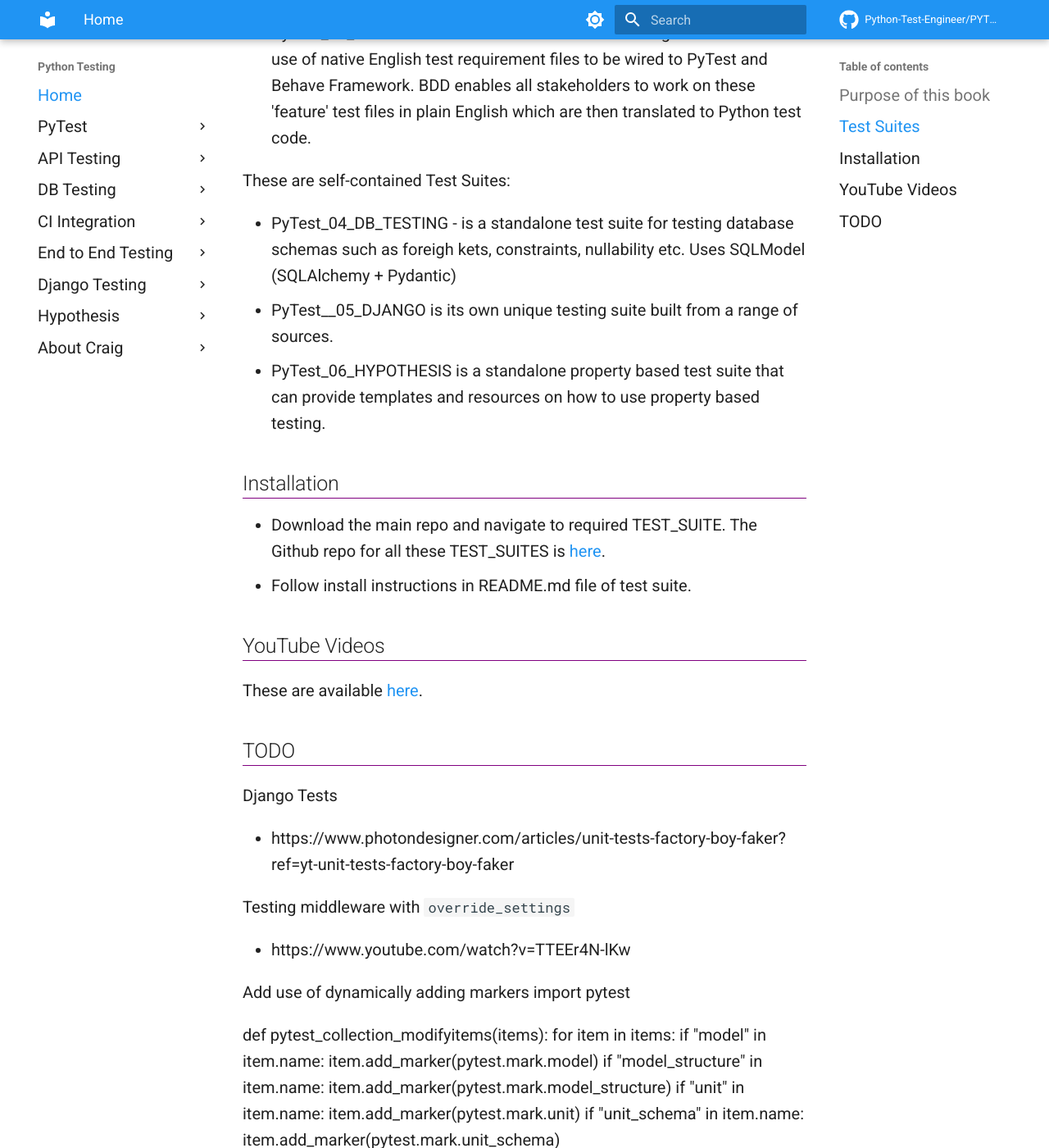
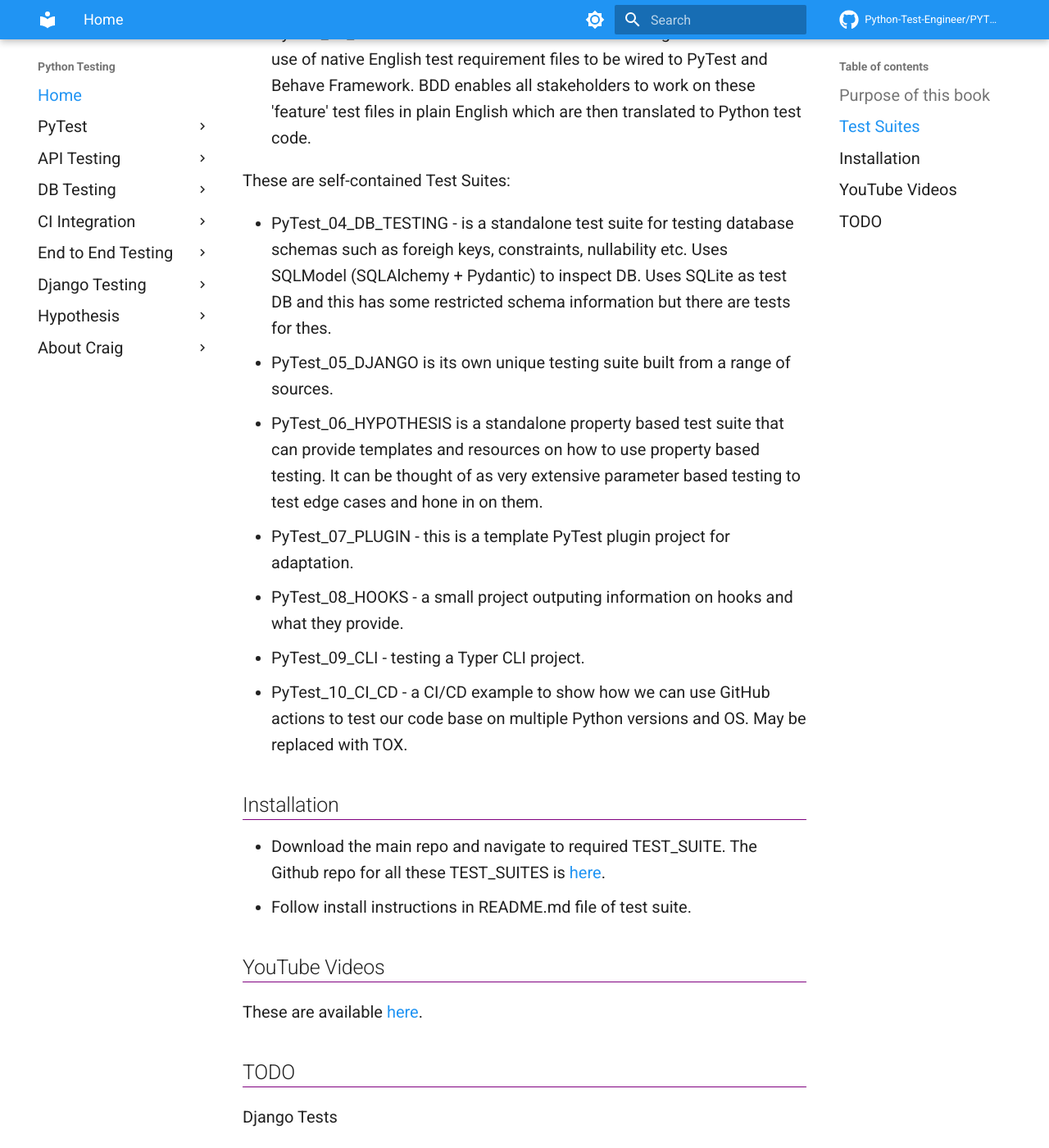
Before and after one commit to Python-Test-Engineer/PyTest-Cookbook, an MkDocs documentation site: the page built from docs/index.md, in a window 1280 px wide and 1400 px high, scrolled down 951 px. Shown: the whole window at 82% size. Built offline with MkDocs 1.6.1 and Material for MkDocs 9.7.7, drawn with Linux system fonts in a browser that asks for light colours; comment, search, counter and statistics services are not loaded; some of the changed text lies outside the part shown.

Commit message:
edit homepage

```diff
--- a/docs/index.md
+++ b/docs/index.md
@@ -1,4 +1,4 @@
-# The Pytest Cookbook - recipes with videos and repos
+# The Pytest Cookbook - *recipes with videos and repos*
 
 ## Purpose of this book
 
@@ -19,9 +19,13 @@ These four are incremental, with each suite adding more functionality to the pre
 
 These are self-contained Test Suites:
 
-- PyTest_04_DB_TESTING - is a standalone test suite for testing database schemas such as foreigh kets, constraints, nullability etc. Uses SQLModel (SQLAlchemy + Pydantic)
-- PyTest__05_DJANGO is its own unique testing suite built from a range of sources.
-- PyTest_06_HYPOTHESIS is a standalone property based test suite that can provide templates and resources on how to use property based testing.
+- PyTest_04_DB_TESTING - is a standalone test suite for testing database schemas such as foreigh keys, constraints, nullability etc. Uses SQLModel (SQLAlchemy + Pydantic) to inspect DB. Uses SQLite as test DB and this has some restricted schema information but there are tests for thes.
+- PyTest_05_DJANGO is its own unique testing suite built from a range of sources.
+- PyTest_06_HYPOTHESIS is a standalone property based test suite that can provide templates and resources on how to use property based testing. It can be thought of as very extensive parameter based testing to test edge cases and hone in on them.
+- PyTest_07_PLUGIN - this is a template PyTest plugin project for adaptation.
+- PyTest_08_HOOKS - a small project outputing information on hooks and what they provide.
+- PyTest_09_CLI - testing a Typer CLI project.
+- PyTest_10_CI_CD - a CI/CD example to show how we can use GitHub actions to test our code base on multiple Python versions and OS. May be replaced with TOX.
 
 
 ## Installation
```
Also changed, not shown: site/index.html, site/search/search_index.json, 1 other file.
